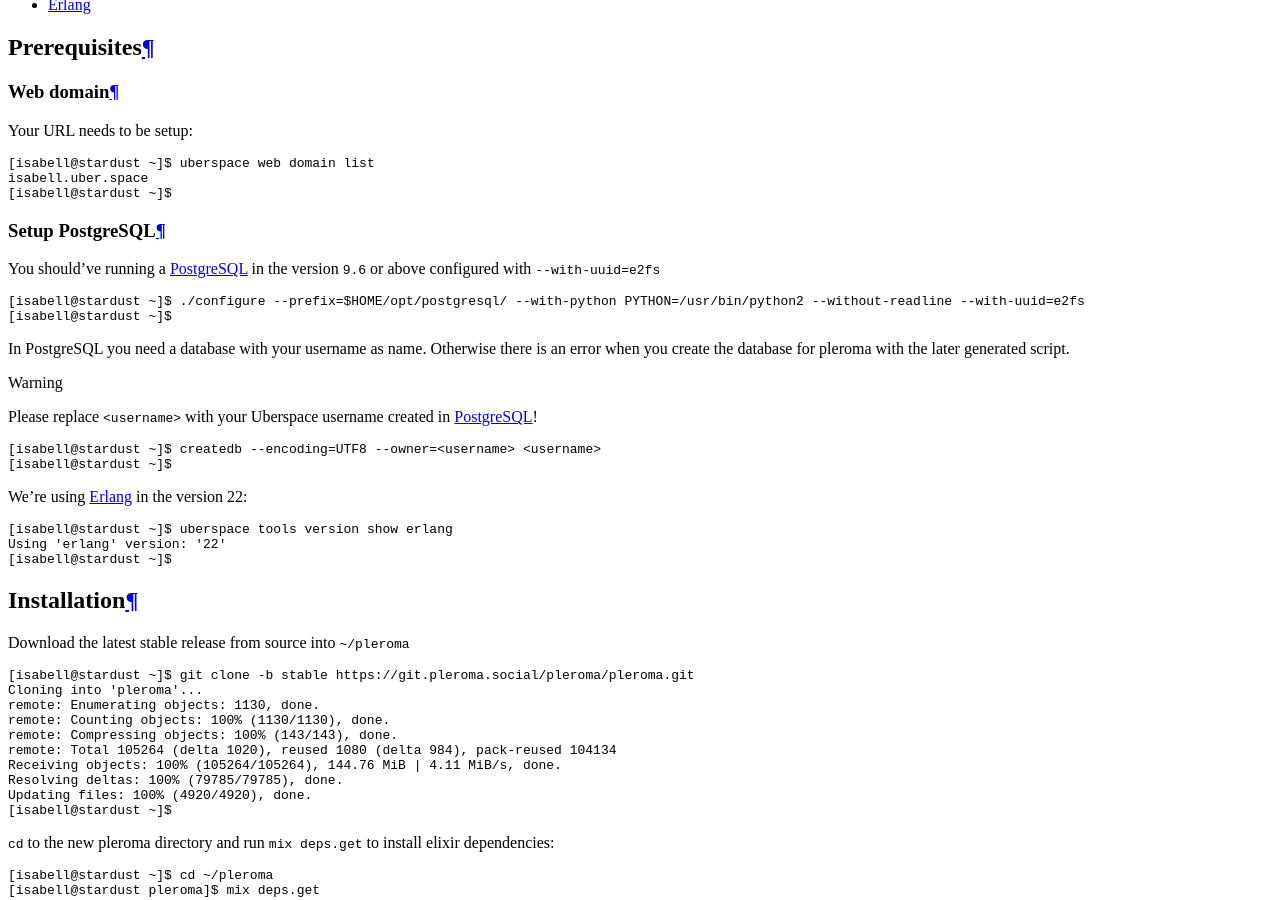
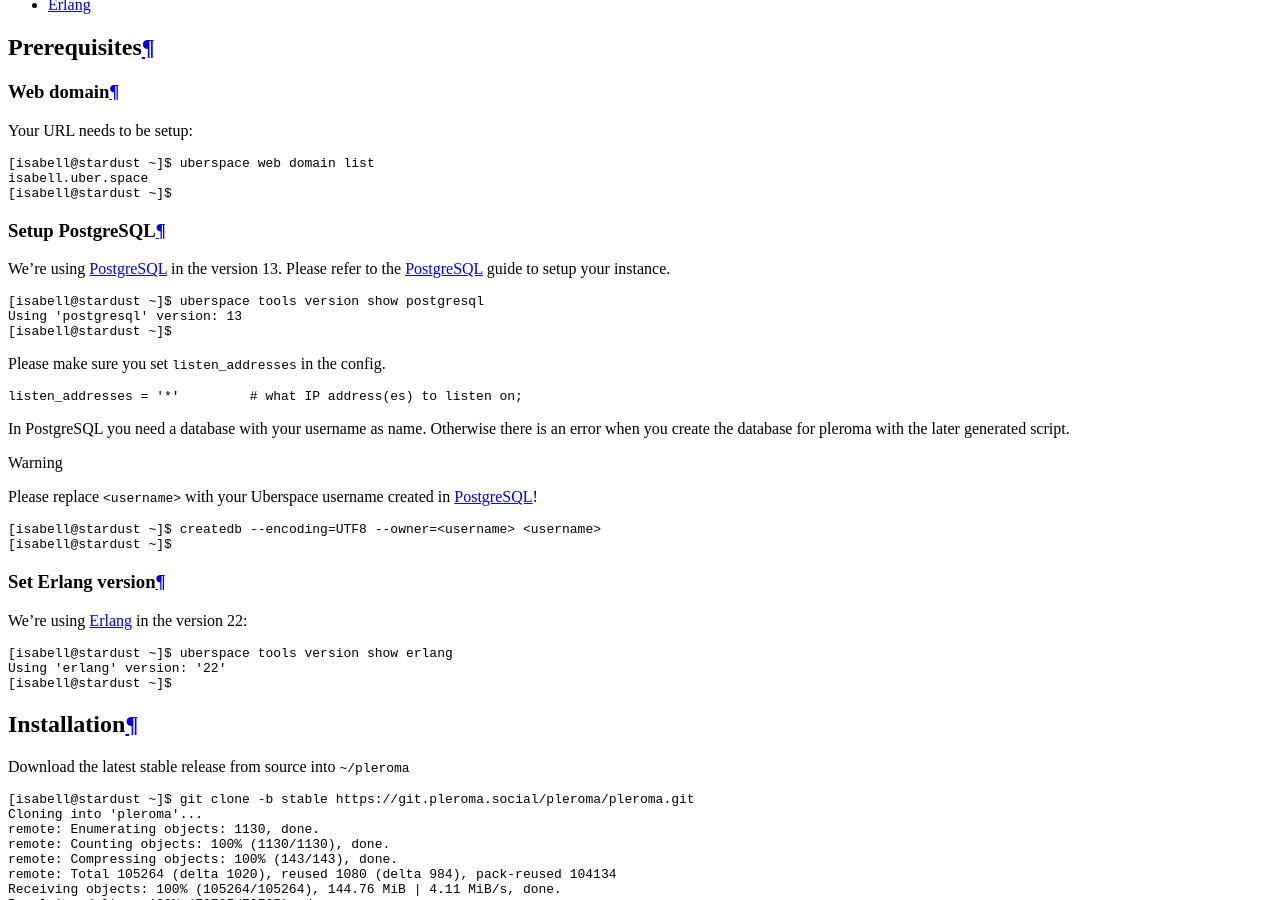
Before and after one commit to Uberspace/lab, a Sphinx documentation site: the page built from source/guide_pleroma.rst, in a window 1280 px wide and 900 px high, scrolled down 4410 px. Built offline with Sphinx 7.4.7 and the Read the Docs theme 2.0.0, drawn with Linux system fonts in a browser that asks for light colours; some of the changed text lies outside the part shown.

Commit message:
[pleroma] update postgresql setup
Update postgresql section due to new pre installed binaries and adapt it to the new setup guide

```diff
--- a/source/guide_pleroma.rst
+++ b/source/guide_pleroma.rst
@@ -42,12 +42,20 @@
 Setup PostgreSQL
 ----------------
 
-You should've running a :lab:`PostgreSQL <guide_postgresql>` in the version ``9.6`` or above configured with ``--with-uuid=e2fs``
+We’re using :manual:`PostgreSQL <database-postgresql>` in the version 13. Please refer to the :lab:`PostgreSQL <guide_postgresql>` guide to setup your instance.
 
 ::
 
- [isabell@stardust ~]$ ./configure --prefix=$HOME/opt/postgresql/ --with-python PYTHON=/usr/bin/python2 --without-readline --with-uuid=e2fs
+ [isabell@stardust ~]$ uberspace tools version show postgresql
+ Using 'postgresql' version: 13
  [isabell@stardust ~]$
+
+Please make sure you set ``listen_addresses`` in the config.
+
+.. code-block:: console
+ :emphasize-lines: 1
+
+ listen_addresses = '*'         # what IP address(es) to listen on;
 
 In PostgreSQL you need a database with your username as name. Otherwise there is an error when you create the database for pleroma with the later generated script.
 
@@ -57,6 +65,9 @@
 
  [isabell@stardust ~]$ createdb --encoding=UTF8 --owner=<username> <username>
  [isabell@stardust ~]$
+
+Set Erlang version
+------------------
 
 We’re using :manual:`Erlang <lang-erlang>` in the version 22:
 
```
Also changed, not shown: other parts of source/guide_pleroma.rst (+1 -1 lines).
